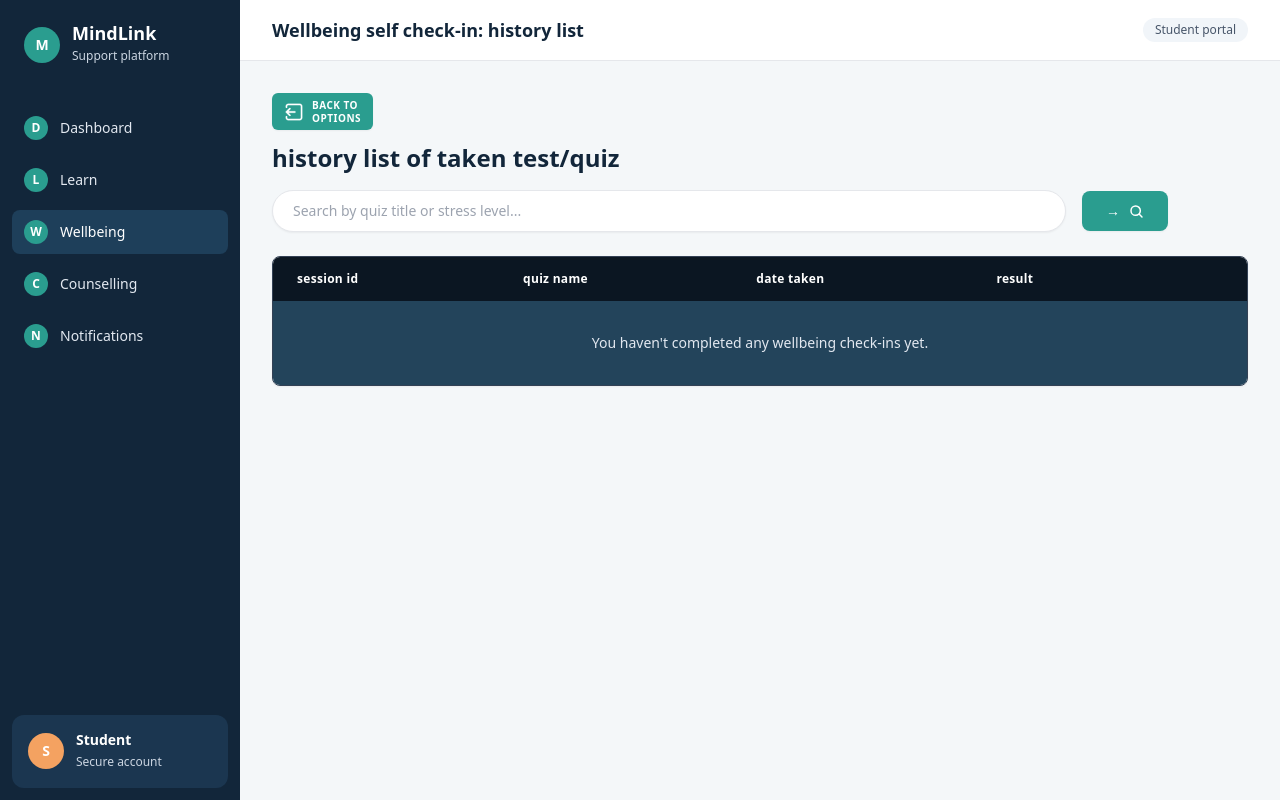
After one commit to MindLink-PPL/TEAMA_MINDLINK, a Laravel app: page /wellbeing/history in a window 1280 px wide. The commit adds this page. Run offline with Laravel 12, Linux system fonts and the light colour scheme; data that the repository does not hold is empty; some libraries are stand-ins or nearby versions.

Commit message:
SCRUM-42 [PBI-17] Wellbeing Check In
added the fucntionality and page for stdunet to veiw their past comepleted test/quizzes. the the hsitory bald eveiw now atcually fucntional proppely. Aswell, add additional line of code block in teh Quetsironere controller, to handle the hsitory page operation. chaneg sin idnex and reuslt balde, is minimal and only readded the pathway for studnet to access the hsirtoy page. routingf or the hsiory page si alos added in the web.php, consit of one line.

one thing to note (lareayd mentioend prveiously), the way the student_reuslt stores thhe compelted quizz, inregads of time of completion. sems to be bugged. thsi kght needs to be revsited in the enxt sprint

```diff
--- a/app/Http/Controllers/QuestionnaireController.php
+++ b/app/Http/Controllers/QuestionnaireController.php
@@ -88,4 +88,16 @@ class QuestionnaireController extends Controller
         return view('quiz.result', compact('result', 'maxScore'));
     }
 
+    public function history()
+    {
+        $userId = Auth::id() ?? 1;
+
+        $pastResults = Quiz_Student_Result::with('quiz')
+            ->where('user_id', $userId)
+            ->latest()
+            ->get();
+
+        return view('quiz.history', compact('pastResults'));
+    }
+
 }
--- /dev/null
+++ b/resources/views/quiz/history.blade.php
@@ -0,0 +1,95 @@
+@extends('layouts.mindlink')
+
+@section('header_title', 'Wellbeing self check-in: history list')
+
+@section('content')
+<div class="max-w-5xl mx-auto">
+    <!-- Top-left Green Exit Badge -->
+    <div class="mb-3">
+        <a href="{{ route('quiz.index') }}" class="inline-flex items-center gap-2 bg-[#2a9d8f] hover:bg-[#23877b] text-white px-3 py-1.5 rounded-md text-xs font-semibold shadow-sm transition">
+            <img src="{{ asset('images/icons/square-arrow-left-exit.png') }}" alt="Back" class="w-5 h-5 object-contain brightness-0 invert">
+            <span class="leading-tight text-left text-[10px] uppercase tracking-wider">Back to<br>Options</span>
+        </a>
+    </div>
+
+    <h3 class="text-2xl font-extrabold text-[#12263a] mb-4">history list of taken test/quiz</h3>
+
+    <!-- Search Bar Row Matching Figma -->
+    <div class="flex items-center gap-4 w-full max-w-4xl mb-6">
+        <input
+            type="text"
+            id="historySearch"
+            placeholder="Search by quiz title or stress level..."
+            class="flex-1 bg-white border border-gray-200 rounded-full px-5 py-2.5 text-sm text-gray-800 shadow-sm focus:outline-none focus:ring-2 focus:ring-[#2a9d8f]"
+        >
+        <button
+            type="button"
+            id="historySearchBtn"
+            class="bg-[#2a9d8f] hover:bg-[#23877b] text-white px-6 py-2.5 rounded-lg text-sm font-semibold shadow-sm transition inline-flex items-center justify-center gap-2"
+        >
+            <span>&rarr;</span>
+            <svg class="w-4 h-4" fill="none" stroke="currentColor" stroke-width="2.2" viewBox="0 0 24 24">
+                <path stroke-linecap="round" stroke-linejoin="round" d="M21 21l-4.35-4.35m1.85-5.15a7 7 0 11-14 0 7 7 0 0114 0z" />
+            </svg>
+        </button>
+    </div>
+
+    <!-- Dark Navy & Slate Table Matching Figma -->
+    <div class="rounded-lg overflow-hidden shadow-sm border border-slate-700">
+        <table class="w-full text-left border-collapse">
+            <thead class="bg-[#0b1622] text-white text-xs font-bold lowercase tracking-wide">
+                <tr>
+                    <th class="py-3.5 px-6">session id</th>
+                    <th class="py-3.5 px-6">quiz name</th>
+                    <th class="py-3.5 px-6">date taken</th>
+                    <th class="py-3.5 px-6">result</th>
+                    <th class="py-3.5 px-6 text-right"></th>
+                </tr>
+            </thead>
+            <tbody class="divide-y divide-slate-600 text-xs text-white" id="historyTableBody">
+                @forelse ($pastResults as $item)
+                <tr class="history-row bg-[#23445b] hover:bg-[#2b526e] transition" data-search="{{ strtolower($item->quiz->title . ' ' . $item->distress_level) }}">
+                    <td class="py-4 px-6 font-bold">{{ $item->id }}</td>
+                    <td class="py-4 px-6 font-semibold">{{ $item->quiz->title }}</td>
+                    <td class="py-4 px-6">{{ $item->created_at->format('d M Y, H:i') }}</td>
+                    <td class="py-4 px-6 font-semibold">
+                        {{ strtolower($item->distress_level) }} level of stress
+                        <span class="block text-[11px] text-slate-300 font-normal">({{ $item->total_score }} pts)</span>
+                    </td>
+                    <td class="py-4 px-6 text-right">
+                        <a href="{{ route('quiz.result', $item->id) }}" class="inline-flex items-center gap-2 bg-[#2a9d8f] hover:bg-[#23877b] text-white px-3 py-1.5 rounded-md shadow-sm transition" title="View Result Details">
+                            <img src="{{ asset('images/icons/layout-list.png') }}" alt="Details" class="w-4 h-4 object-contain brightness-0 invert">
+                            <svg class="w-4 h-4" fill="none" stroke="currentColor" stroke-width="2.2" viewBox="0 0 24 24">
+                                <path stroke-linecap="round" stroke-linejoin="round" d="M21 21l-4.35-4.35m1.85-5.15a7 7 0 11-14 0 7 7 0 0114 0z" />
+                            </svg>
+                        </a>
+                    </td>
+                </tr>
+                @empty
+                <tr class="bg-[#23445b]">
+                    <td colspan="5" class="py-8 px-6 text-center text-slate-200 text-sm">
+                        You haven't completed any wellbeing check-ins yet.
+                    </td>
+                </tr>
+                @endforelse
+            </tbody>
+        </table>
+    </div>
+</div>
+
+<script>
+    const historySearchInput = document.getElementById('historySearch');
+    const historySearchBtn = document.getElementById('historySearchBtn');
+
+    function filterHistory() {
+        const query = historySearchInput.value.toLowerCase().trim();
+        document.querySelectorAll('.history-row').forEach(row => {
+            const text = row.getAttribute('data-search');
+            row.style.display = text.includes(query) ? '' : 'none';
+        });
+    }
+
+    historySearchInput.addEventListener('input', filterHistory);
+    historySearchBtn.addEventListener('click', filterHistory);
+</script>
+@endsection
--- a/resources/views/quiz/index.blade.php
+++ b/resources/views/quiz/index.blade.php
@@ -55,7 +55,7 @@
                     </div>
                 </div>
                 <div class="px-2 mt-8 mb-1">
-                    <a href="#" class="inline-flex items-center justify-between w-44 bg-[#2a9d8f] hover:bg-[#23877b] text-white py-2.5 px-4 rounded-md text-left font-bold text-xs uppercase tracking-wide transition shadow-sm">
+                    <a href="{{ route('quiz.history') }} " class="inline-flex items-center justify-between w-44 bg-[#2a9d8f] hover:bg-[#23877b] text-white py-2.5 px-4 rounded-md text-left font-bold text-xs uppercase tracking-wide transition shadow-sm">
                         <span class="leading-tight">VIEW<br>COMPLETED<br>QUIZ/TEST</span>
                         <span class="text-base font-bold">&gt;</span>
                     </a>
--- a/resources/views/quiz/result.blade.php
+++ b/resources/views/quiz/result.blade.php
@@ -89,7 +89,7 @@
                 <img src="{{ asset('images/icons/calender-plus.png') }}" alt="Book Consultation" class="w-6 h-6 object-contain brightness-0 invert">
             </a>
 
-            <a href="#" class="inline-flex items-center gap-3 bg-[#f3d37a] hover:bg-[#e9c46a] text-[#12263a] px-4 py-2.5 rounded-lg text-xs font-bold shadow-sm transition">
+            <a href="{{ route('quiz.history') }} " class="inline-flex items-center gap-3 bg-[#f3d37a] hover:bg-[#e9c46a] text-[#12263a] px-4 py-2.5 rounded-lg text-xs font-bold shadow-sm transition">
                 <span class="leading-tight text-left">View your<br>previous quiz/test<br>result list</span>
                 <img src="{{ asset('images/icons/rotate-cw-fading-clock.png') }}" alt="History List" class="w-6 h-6 object-contain">
             </a>
--- a/routes/web.php
+++ b/routes/web.php
@@ -12,6 +12,7 @@ Route::get('/', function () {
 Route::prefix('wellbeing')->name('quiz.')->group(function () {
     Route::get('/', [QuestionnaireController::class, 'index'])->name('index');
     Route::get('/results/{id}', [QuestionnaireController::class, 'result'])->name('result');
+    Route::get('/history', [QuestionnaireController::class, 'history'])->name('history');
     Route::get('/{id}', [QuestionnaireController::class, 'show'])->name('show');
     Route::post('/{id}/submit', [QuestionnaireController::class, 'store'])->name('store');
 });
```
